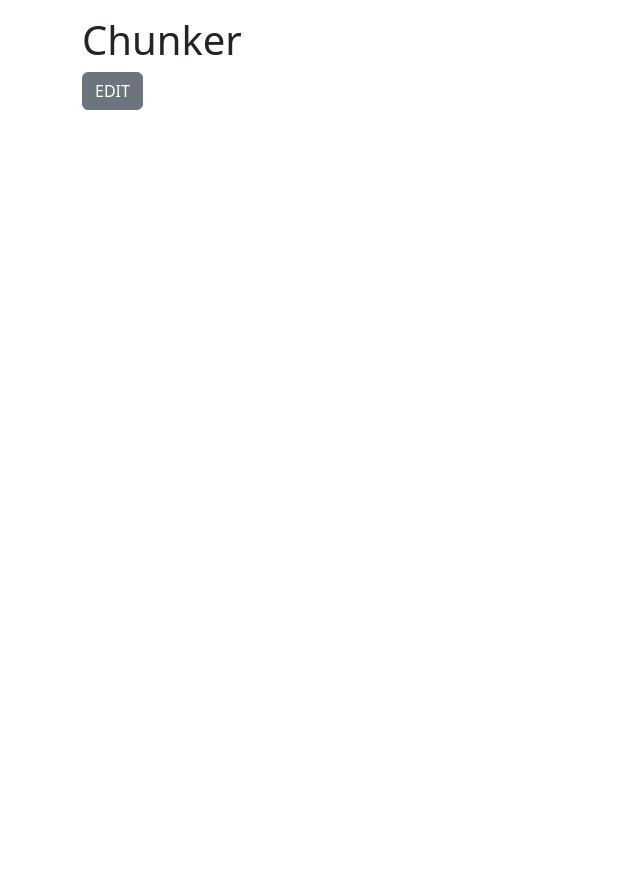
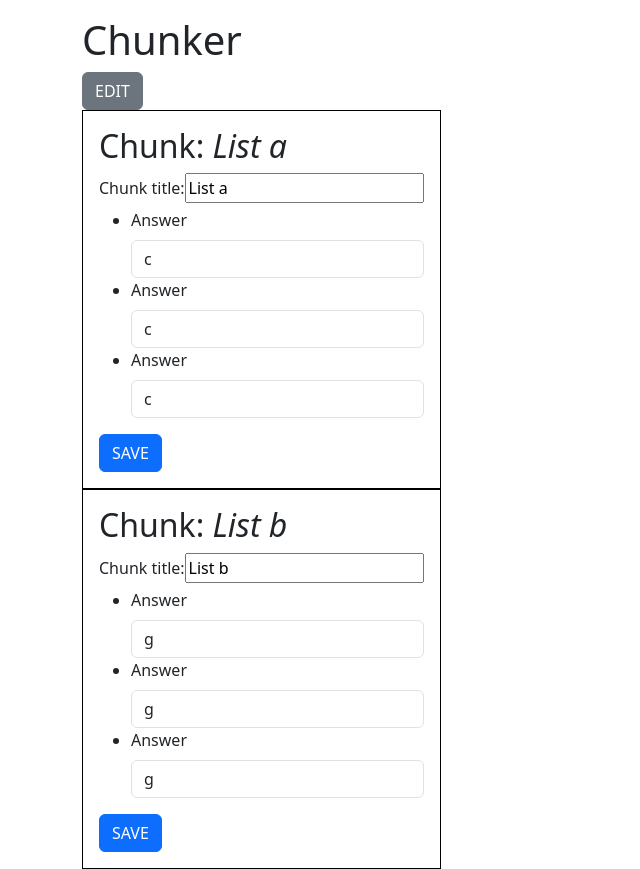
Before and after one commit to munrhalls/QAtempo-notes, an Angular app: page / in a window 1280 px wide. Both pictures are taken after a click on the button "EDIT". Shown: the whole page, without its empty margins (0-640 px from the left). Before the commit the page ends 800 px from the top, so only its background shows below. Built offline with nearby package versions, Linux system fonts and the light colour scheme; what ngx-bootstrap-icons would draw is missing.

Commit message:
chunker app

```diff
--- a/src/app/app.component.ts
+++ b/src/app/app.component.ts
@@ -8,4 +8,8 @@ import { Component } from '@angular/core';
 export class AppComponent {
   mode = 'display';
   title = 'qatempo-notes';
+
+  onModeChange(mode: string) {
+    console.log(mode);
+  }
 }
--- a/src/app/app.module.ts
+++ b/src/app/app.module.ts
@@ -8,6 +8,7 @@ import { FormsModule } from '@angular/forms';
 import { ListMakerComponent } from './list-maker/list-maker.component';
 import { ChunkComponent } from './chunk-list/chunk/chunk.component';
 import { ChunkListComponent } from './chunk-list/chunk-list.component';
+import { ChunkEditComponent } from './chunk-list/chunk-edit/chunk-edit.component';
 
 const icons = {
   check2Circle,
@@ -21,6 +22,7 @@ const icons = {
     ChunkComponent,
     ListMakerComponent,
     ChunkListComponent,
+    ChunkEditComponent,
   ],
   imports: [BrowserModule, FormsModule, NgxBootstrapIconsModule.pick(icons)],
   providers: [],
--- /dev/null
+++ b/src/app/chunk-list/chunk-edit/chunk-edit.component.html
@@ -0,0 +1,27 @@
+<div class="chunk">
+  <h2>
+    Chunk: <span class="chunk-title">{{ title }}</span>
+  </h2>
+  <form name="title">
+    <label name="title" for="title" class="form-label"> Chunk title: </label>
+    <input name="title" id="title" type="text" [(ngModel)]="title" />
+    <ul>
+      <li *ngFor="let item of list; let i = index">
+        <label name="chunkItem + i" for="chunkItem + i" class="form-label">
+          Answer
+        </label>
+        <input
+          name="chunkItem + i"
+          id="chunkItem + 1"
+          class="form-control"
+          type="text"
+          [(ngModel)]="list[i]['answer']"
+        />
+      </li>
+    </ul>
+
+    <button type="submit" class="btn btn-primary" (click)="saveEdit()">
+      SAVE
+    </button>
+  </form>
+</div>
--- /dev/null
+++ b/src/app/chunk-list/chunk-edit/chunk-edit.component.scss
@@ -0,0 +1,9 @@
+.chunk {
+  border: 1px solid #000;
+  width: fit-content;
+  padding: 1rem;
+}
+.chunk-title {
+  font-style: italic;
+  font-weight: light;
+}
--- /dev/null
+++ b/src/app/chunk-list/chunk-edit/chunk-edit.component.ts
@@ -0,0 +1,17 @@
+import { Output, EventEmitter, Component, Input } from '@angular/core';
+
+@Component({
+  selector: 'app-chunk-edit',
+  templateUrl: './chunk-edit.component.html',
+  styleUrls: ['./chunk-edit.component.scss'],
+})
+export class ChunkEditComponent {
+  @Input('list') list: {
+    question: string;
+    answer: string;
+  }[] = [];
+  @Input('title') title: string = '';
+  @Output() modeChanged = new EventEmitter<{ mode: string }>();
+
+  saveEdit() {}
+}
--- a/src/app/chunk-list/chunk-list.component.html
+++ b/src/app/chunk-list/chunk-list.component.html
@@ -5,3 +5,11 @@
     [list]="instance"
   ></app-chunk>
 </div>
+
+<div *ngIf="mode === 'edit'">
+  <app-chunk-edit
+    *ngFor="let instance of lists; let i = index"
+    [title]="listNames[i]"
+    [list]="instance"
+  ></app-chunk-edit>
+</div>
--- a/src/app/chunk-list/chunk-list.component.ts
+++ b/src/app/chunk-list/chunk-list.component.ts
@@ -1,4 +1,4 @@
-import { Component, Input } from '@angular/core';
+import { Output, EventEmitter, Component, Input } from '@angular/core';
 
 @Component({
   selector: 'app-chunk-list',
@@ -7,6 +7,8 @@ import { Component, Input } from '@angular/core';
 })
 export class ChunkListComponent {
   @Input('mode') mode: string = '';
+  @Output() modeChanged = new EventEmitter<{ mode: string }>();
+
   listNames = ['List a', 'List b'];
   lists = [
     [
```
